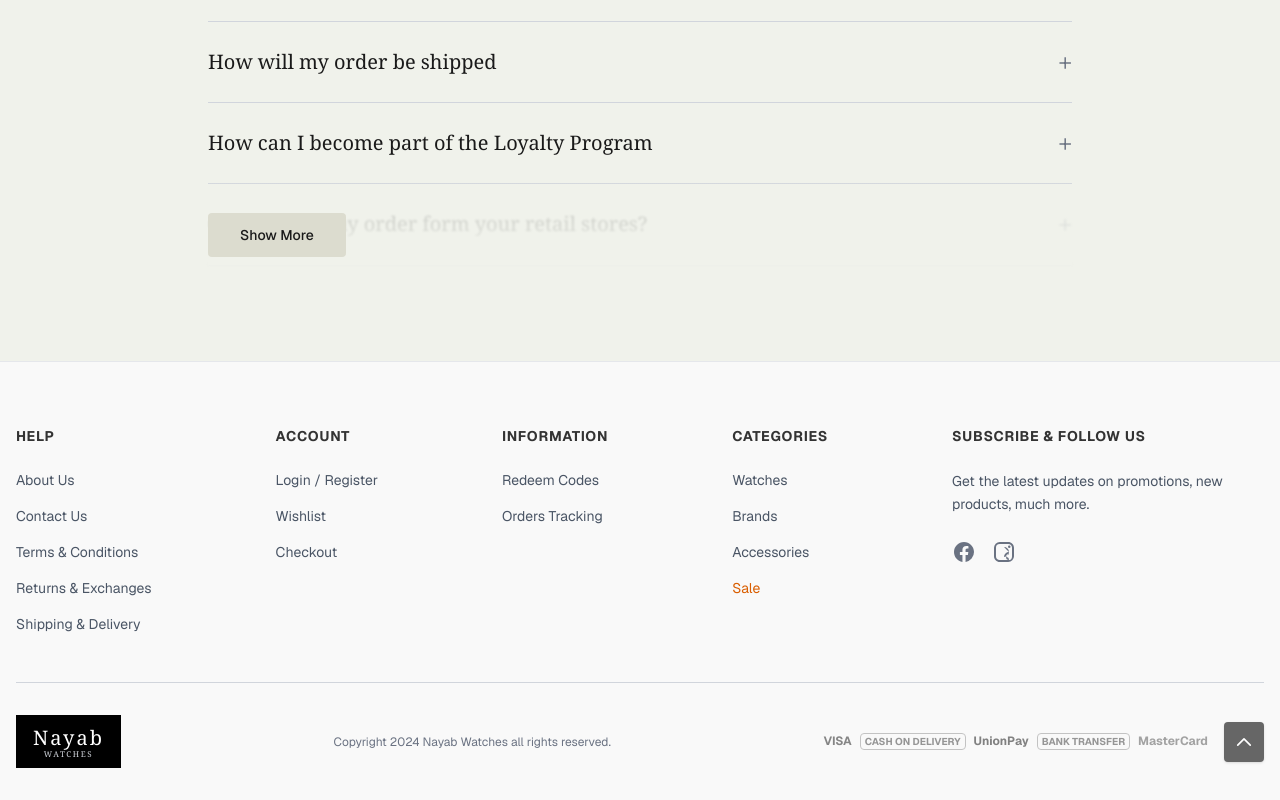
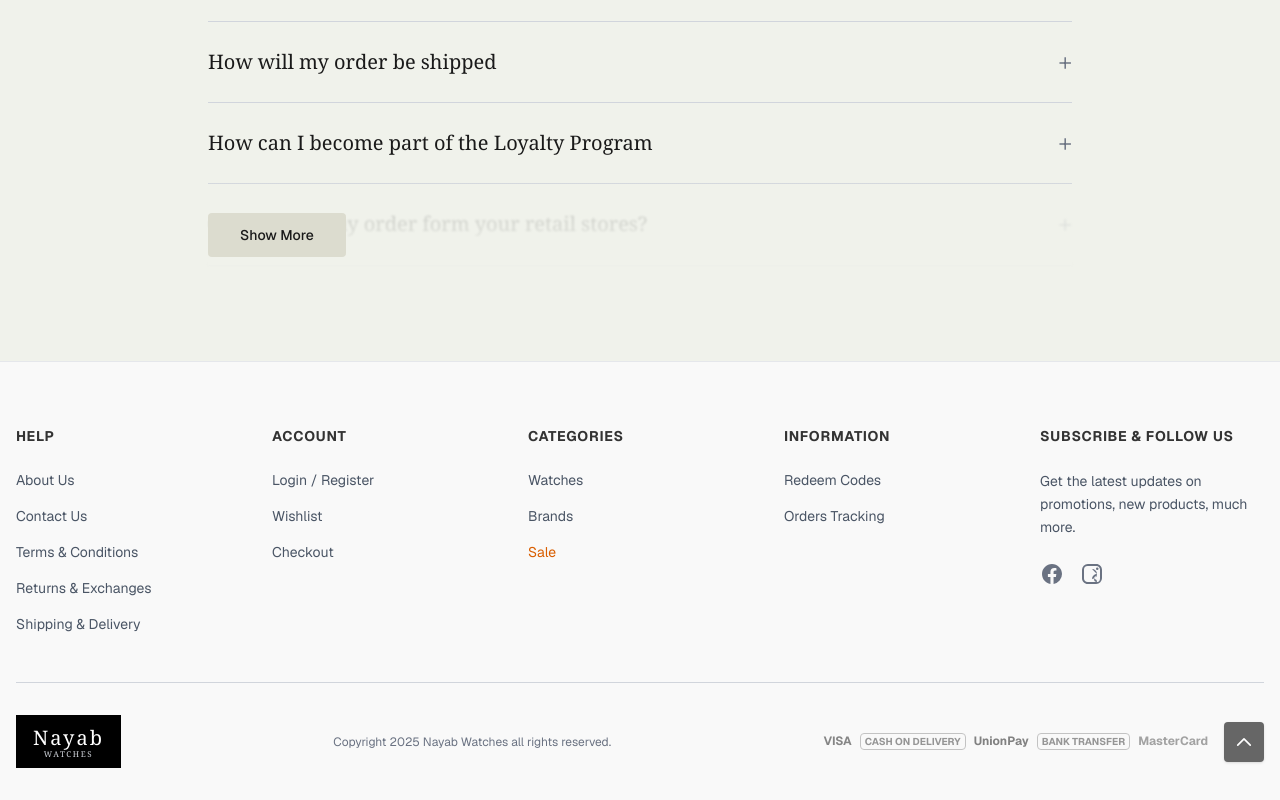
Before and after one commit to BakhtawarShigrie/watches-website, a Next.js app: page / in a window 1280 px wide. Shown: the part 4649-5449 px from the top of the page. Built offline with nearby package versions, Linux system fonts and the light colour scheme.

Commit message:
FOOTER UPDATE

```diff
--- a/components/Footer.tsx
+++ b/components/Footer.tsx
@@ -149,11 +149,11 @@ export default function Footer() {
       <footer className="bg-[#f9f9f9] text-[#333] pt-16 pb-8 font-sans border-t border-gray-200">
         <div className="container mx-auto px-4">
 
-          {/* FLEXBOX LAYOUT */}
-          <div className="flex flex-wrap gap-y-12 gap-x-4 md:gap-8 mb-12 justify-between">
+          {/* GRID LAYOUT FOR MOBILE ROWS & DESKTOP COLUMNS */}
+          <div className="grid grid-cols-2 md:grid-cols-5 gap-y-12 gap-x-4 md:gap-8 mb-12">
 
             {/* 1. HELP */}
-            <div className="w-[48%] md:w-auto">
+            <div>
               <h3 className="font-bold text-sm uppercase mb-6 tracking-wider">Help</h3>
               <ul className="space-y-4 text-sm text-gray-600">
                 <li><button onClick={() => setActivePopup("About")} className="hover:text-black transition-colors text-left">About Us</button></li>
@@ -164,8 +164,8 @@ export default function Footer() {
               </ul>
             </div>
 
-            {/* 2. ACCOUNT */}
-            <div className="w-[48%] md:w-auto">
+            {/* 3. ACCOUNT (Starts 2nd Row on Mobile) */}
+            <div>
               <h3 className="font-bold text-sm uppercase mb-6 tracking-wider">Account</h3>
               <ul className="space-y-4 text-sm text-gray-600">
                 <li><Link href="/login" className="hover:text-black transition-colors">Login / Register</Link></li>
@@ -174,8 +174,18 @@ export default function Footer() {
               </ul>
             </div>
 
-            {/* 3. INFORMATION */}
-            <div className="w-[48%] md:w-auto">
+            {/* 4. CATEGORIES (Next to Account) */}
+            <div>
+              <h3 className="font-bold text-sm uppercase mb-6 tracking-wider">Categories</h3>
+              <ul className="space-y-4 text-sm text-gray-600">
+                <li><Link href="/Products" className="hover:text-black transition-colors">Watches</Link></li>
+                <li><button onClick={() => setActivePopup("Brands")} className="hover:text-black transition-colors text-left">Brands</button></li>
+                <li><Link href="/Products" className="text-[#d95e00] hover:text-red-700 transition-colors">Sale</Link></li>
+              </ul>
+            </div>
+
+            {/* 2. INFORMATION (Moved next to Help for 1st Row) */}
+            <div>
               <h3 className="font-bold text-sm uppercase mb-6 tracking-wider">Information</h3>
               <ul className="space-y-4 text-sm text-gray-600">
                 <li><button onClick={() => setActivePopup("Redeem")} className="hover:text-black transition-colors text-left">Redeem Codes</button></li>
@@ -183,19 +193,9 @@ export default function Footer() {
               </ul>
             </div>
 
-            {/* 4. CATEGORIES */}
-            <div className="w-[48%] md:w-auto">
-              <h3 className="font-bold text-sm uppercase mb-6 tracking-wider">Categories</h3>
-              <ul className="space-y-4 text-sm text-gray-600">
-                <li><Link href="/Products" className="hover:text-black transition-colors">Watches</Link></li>
-                <li><button onClick={() => setActivePopup("Brands")} className="hover:text-black transition-colors text-left">Brands</button></li>
-                <li><Link href="/Products" className="hover:text-black transition-colors">Accessories</Link></li>
-                <li><Link href="/Products" className="text-[#d95e00] hover:text-red-700 transition-colors">Sale</Link></li>
-              </ul>
-            </div>
 
-            {/* 5. SUBSCRIBE */}
-            <div className="w-full lg:w-1/4">
+            {/* 5. SUBSCRIBE (3rd Row Full Width on Mobile) */}
+            <div className="col-span-2 md:col-span-1">
               <h3 className="font-bold text-sm uppercase mb-6 tracking-wider">Subscribe & Follow Us</h3>
               <p className="text-sm text-gray-600 mb-6 leading-relaxed">
                 Get the latest updates on promotions, new products, much more.
@@ -217,7 +217,7 @@ export default function Footer() {
               Nayab <span className="block text-[8px] text-center tracking-[0.2em] -mt-1 text-gray-300">WATCHES</span>
             </div>
             <div className="text-xs text-gray-500 text-center md:text-left">
-              Copyright 2024 Nayab Watches all rights reserved.
+              Copyright 2025 Nayab Watches all rights reserved.
             </div>
             <div className="flex items-center gap-4">
               <div className="flex gap-2 opacity-60 grayscale hover:grayscale-0 transition-all cursor-default">
```
